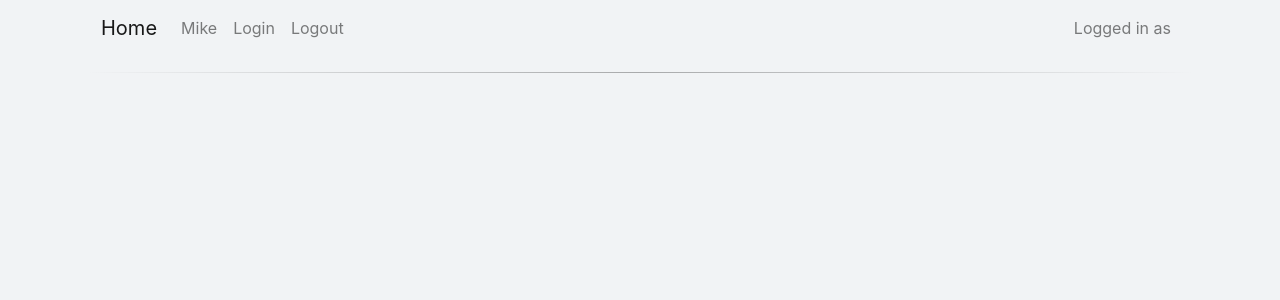
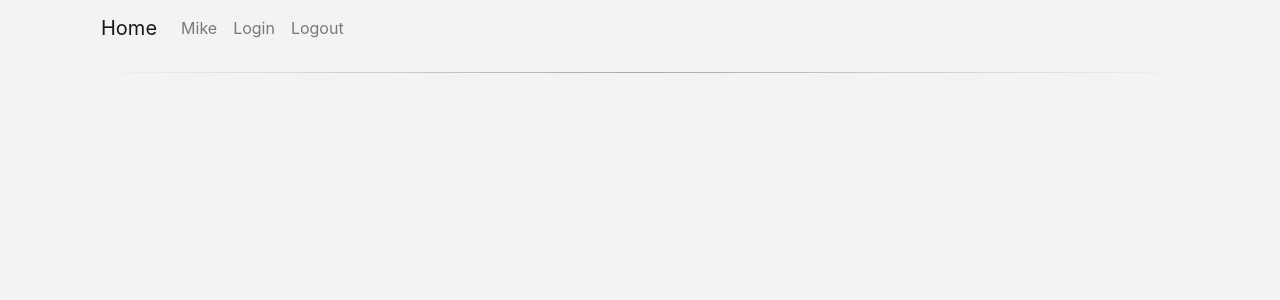
Before and after one commit to MikeSilverstone/flask-blog, a Flask app: page / in a window 1280 px wide. Shown: the top 300 px of the page. Run offline with Flask 2, Linux system fonts and the light colour scheme; some libraries are stand-ins or nearby versions.

Commit message:
refactoring navbar

```diff
--- a/globals/templates/base.html
+++ b/globals/templates/base.html
@@ -21,12 +21,15 @@
                 <a class="nav-link" href="{{url_for('logout')}}">Logout</a>
             </li>
         </ul>
-        <ul class="navbar-nav">
-            <li class="nav-item">
-                <a class="nav-link">Logged in as {{current_user.username}}</a>
+
+            {% if current_user.username %}
+            <ul class="navbar-nav">
+                <li class="nav-item">
+                    <a class="nav-link">Logged in as {{current_user.username}}</a>
+                </li>
             </ul>
-        </ul>
-        </form>
+            {% endif %}
+
         </div>
     </nav>
     <hr>
```
